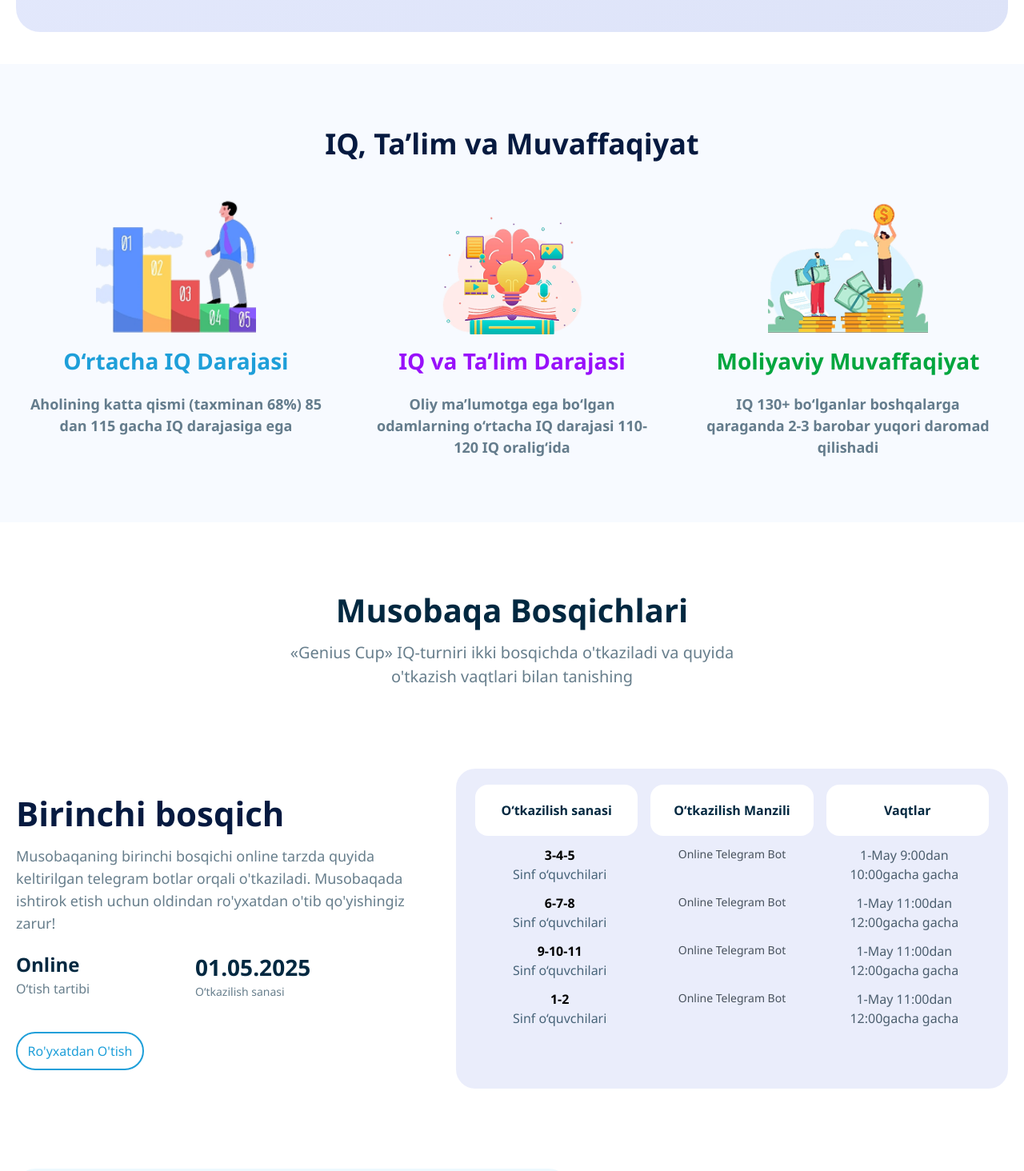
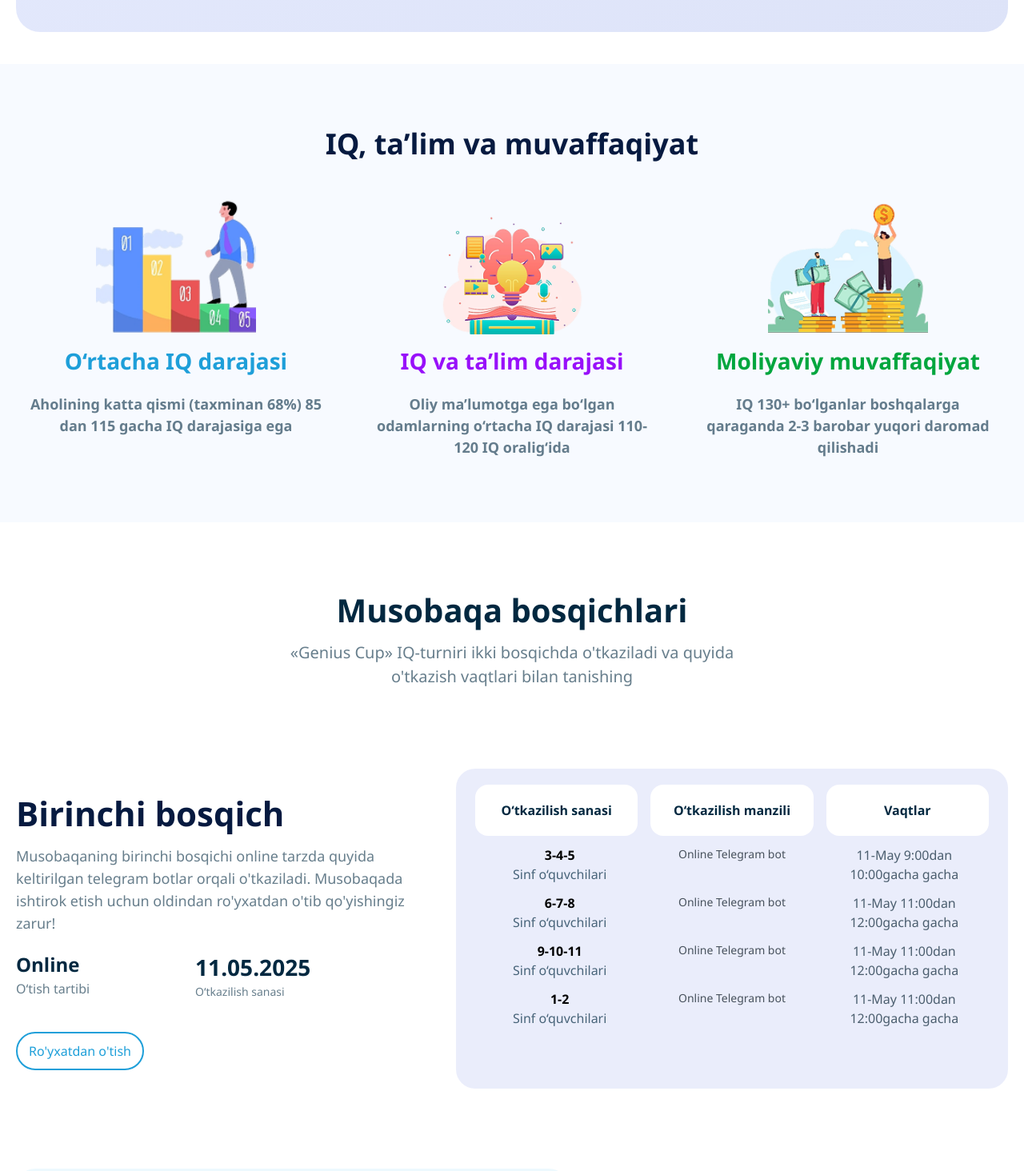
Before and after one commit to alienorar/Genius-Cup-full, a React (Vite) app: page / in a window 1280 px wide. Shown: the part 1330-2794 px from the top of the page at 80% size. Built offline with nearby package versions, Linux system fonts and the light colour scheme.

Commit message:
mistakes fixed

```diff
--- a/src/components/footer/index.tsx
+++ b/src/components/footer/index.tsx
@@ -19,7 +19,7 @@ const Footer: React.FC = () => {
               rel="noopener noreferrer"
               className="relative z-10"
             >
-              Ro'yxatdan O'tish
+              Ro'yxatdan o'tish
             </a>
           </button>
         </div>
--- a/src/components/header/index.tsx
+++ b/src/components/header/index.tsx
@@ -46,7 +46,7 @@ const Header = () => {
 
                     <button className="relative h-12 w-40 overflow-hidden border bg-gradient-to-br rounded-[30px] from-sky-400 to-purple-700 text-white transition-all before:absolute before:right-0 before:top-0 before:h-12 before:w-6 before:translate-x-12 before:rotate-6 before:bg-white before:opacity-10 before:duration-700 hover:before:-translate-x-40">
                         <a href="https://t.me/Genius_cup_bot" target="_blank" rel="noopener noreferrer" className="relative z-10">
-                            Ro'yxatdan O'tish
+                            Ro'yxatdan o'tish
                         </a>
                     </button>
                 </div>
@@ -73,7 +73,7 @@ const Header = () => {
                         </Link>
                     ))}
                     <a href="https://t.me/Genius_cup_bot" target="_blank" rel="noopener noreferrer" className="text-white bg-gradient-to-br from-sky-400 to-purple-700 rounded-[30px] px-6 py-2">
-                        Ro'yxatdan O'tish
+                        Ro'yxatdan o'tish
                     </a>
                 </div>
             </nav>
--- a/src/modules/home/index.tsx
+++ b/src/modules/home/index.tsx
@@ -20,21 +20,21 @@ const Index = () => {
 
   const iqData = [
     {
-      title: "O‘rtacha IQ Darajasi",
+      title: "O‘rtacha IQ darajasi",
       description:
         " Aholining katta qismi (taxminan 68%) 85 dan 115 gacha IQ darajasiga ega",
       imgSrc: AverageIq,
       color: "text-[#1E9FD9]",
     },
     {
-      title: "IQ va Ta’lim Darajasi",
+      title: "IQ va ta’lim darajasi",
       description:
         "Oliy ma’lumotga ega bo‘lgan odamlarning o‘rtacha IQ darajasi 110-120 IQ oralig‘ida",
       imgSrc: KnowledgeIq,
       color: "text-purple-600",
     },
     {
-      title: "Moliyaviy Muvaffaqiyat",
+      title: "Moliyaviy muvaffaqiyat",
       description:
         "IQ 130+ bo‘lganlar boshqalarga qaraganda 2-3 barobar yuqori daromad qilishadi",
       imgSrc: FinanceIq,
@@ -48,7 +48,7 @@ const Index = () => {
       description:
         "Musobaqaning birinchi bosqichi online tarzda quyida keltirilgan telegram botlar orqali o'tkaziladi. Musobaqada ishtirok etish uchun oldindan ro'yxatdan o'tib qo'yishingiz zarur!",
       type: "Online",
-      date: "01.05.2025",
+      date: "11.05.2025",
       buttonText: "Ro‘yxatdan o‘tish",
       bgColor: "bg-white",
     },
@@ -57,23 +57,23 @@ const Index = () => {
       description:
         "Musobaqaning ikkinchi bosqichi offline tarzda o'tkaziladi. Musobaqada ishtirok etish uchun oldindan ro'yxatdan o'tib qo'yishingiz zarur!",
       type: "Offline",
-      date: "15.05.2025",
+      date: "18.05.2025",
       buttonText: "Ro‘yxatdan o‘tish",
       bgColor: "bg-white",
     },
   ];
 
   const schedule = [
-    { grades: <span className="font-bold text-black block">3-4-5</span>, description: "Sinf o’quvchilari", location: <span className="font-bold text-black block">Online</span>, date: <span className="font-bold text-black block">1-may</span>, time: "9:00dan 10:00gacha" },
-    { grades: <span className="font-bold text-black block">6-7-8</span>, description: "Sinf o’quvchilari", location: <span className="font-bold text-black block">Online</span>, date: <span className="font-bold text-black block">1-may</span>, time: "11:00dan 12:00gacha" },
-    { grades: <span className="font-bold text-black block">9-10-11</span>, description: "Sinf o’quvchilari", location: <span className="font-bold text-black block">Online</span>, date: <span className="font-bold text-black block">1-may</span>, time: "11:00dan 12:00gacha" },
-    { grades: <span className="font-bold text-black block">1-2</span>, description: "Bosqich akademik litsey talabalari", location: <span className="font-bold text-black block">Online</span>, date: <span className="font-bold text-black block">1-may</span>, time: "11:00dan 12:00gacha" },
+    { grades: <span className="font-bold text-black block">3-4-5</span>, description: "Sinf o’quvchilari", location: <span className="font-bold text-black block">Online</span>, date: <span className="font-bold text-black block">11-may</span>, time: "9:00dan 10:00gacha" },
+    { grades: <span className="font-bold text-black block">6-7-8</span>, description: "Sinf o’quvchilari", location: <span className="font-bold text-black block">Online</span>, date: <span className="font-bold text-black block">11-may</span>, time: "11:00dan 12:00gacha" },
+    { grades: <span className="font-bold text-black block">9-10-11</span>, description: "Sinf o’quvchilari", location: <span className="font-bold text-black block">Online</span>, date: <span className="font-bold text-black block">11-may</span>, time: "11:00dan 12:00gacha" },
+    { grades: <span className="font-bold text-black block">1-2</span>, description: "Bosqich akademik litsey talabalari", location: <span className="font-bold text-black block">Online</span>, date: <span className="font-bold text-black block">11-may</span>, time: "11:00dan 12:00gacha" },
   ];
 
   const organizers = [
 
     {
-      name: "Osiyo Texnologiyalar Universiteti",
+      name: "Osiyo texnologiyalar universiteti",
       logo: OtuLogo,
       link: "https://www.otu-edu.uz",
     },
@@ -83,7 +83,7 @@ const Index = () => {
     {
       id: 1,
       date: "May 15, 2024",
-      title: " Intellekt, Strategiya, Muvaffaqiyat",
+      title: " Intellekt, strategiya, muvaffaqiyat",
       description:
         "Ko‘pchilik IQ darajasi yuqori bo‘lgan odamlar hayotda doimo ustunlikka ega deb o‘ylaydi. Lekin haqiqat shuki, faqat aqlning o‘zi yetarli emas..",
       image: NewsSt,
@@ -92,7 +92,7 @@ const Index = () => {
     {
       id: 2,
       date: "May 15, 2024",
-      title: "Iqtidor yoki Mashq Natijasi",
+      title: "Iqtidor yoki mashq natijasi",
       description:
         "IQ – insonning aqliy qobiliyatini o‘lchovchi ko‘rsatkich. U tug‘ma iqtidor  yoki mashq orqali rivojlantirish mumkin bo‘lgan qobiliyatmi?",
       image: NewsNd,
@@ -101,7 +101,7 @@ const Index = () => {
     {
       id: 3,
       date: "May 15, 2024",
-      title: "Mantiq, Hayotiy qarorlar, O‘rganish",
+      title: "Mantiq, hayotiy qarorlar, o‘rganish",
       description:
         " Tadqiqotlar shuni ko‘rsatadiki, doimiy ravishda mantiqiy masalalar va jumboqlar yechish IQ darajasining oshishiga olib keladi.",
       image: NewsRd,
@@ -134,7 +134,7 @@ const Index = () => {
             <img src={Arrow} alt="arrow icon" className="block md:hidden h-[100px] w-[100px] -rotate-45" />
             <button className="relative h-12 w-40 overflow-hidden border-[2px] border-[#1E9FD9] text-[16px] rounded-[30px] text-[#1E9FD9] font-[500] poppin  transition-all duration-200 before:absolute before:bottom-0 before:left-0 before:right-0 before:top-0 before:m-auto before:h-0 before:w-0 before:rounded-sm before:bg-[#1E9FD9] before:duration-300 before:ease-out hover:text-white hover:shadow-[#1E9FD9] hover:before:h-40 hover:before:w-40 hover:before:opacity-80">
               <a href="https://t.me/Genius_cup_bot" target="_blank" rel="noopener noreferrer" className="relative z-10">
-                Ro'yxatdan O'tish
+                Ro'yxatdan o'tish
               </a>
             </button>
             <img src={BlueSpot} alt="Blue spot" className="block md:hidden h-[100px] w-[100px] object-none " /></div>
@@ -164,7 +164,7 @@ const Index = () => {
                   IQ darajangiz – bu sizning fikrlash tezligingiz, muammolarni hal qilish qobiliyatingiz
                   va intellektual salohiyatingizning kaliti. O‘z imkoniyatlaringizni kashf eting, yangi
                   bilimlar bilan ongingizni charxlang va har kuni o‘zingizning eng yaxshi versiyangiz bo‘lishga
-                  intiling! Aql-u idrokingizni sinang – siz doim o‘ylaganingizdan ham aqilliroqsiz!
+                  intiling! Aql-u idrokingizni sinang – siz doim o‘ylaganingizdan ham aqlliroqsiz!
                 </p>
 
                 {/* Floating Images */}
@@ -193,7 +193,7 @@ const Index = () => {
           <div className="text-center">
             {/* Section Title */}
             <h2 className="text-[#061A40]  md:text-4xl font-bold">
-              IQ, Ta’lim va Muvaffaqiyat
+              IQ, ta’lim va muvaffaqiyat
             </h2>
 
             {/* Three Card Sections */}
@@ -224,7 +224,7 @@ const Index = () => {
       <section className="custom-container ">
         <div className=" lg:py-10  poppin ">
           <div>  <h2 className="lg:text-[40px] md:text-[36px] text-[30px] font-bold text-center text-[#012840] pb-2 ">
-            Musobaqa Bosqichlari
+            Musobaqa bosqichlari
           </h2>
             <p className="text-center text-[#01284099] text-[20px] lg:mb-[100px] mb-0 lg:w-[600px] flex items-center justify-between mx-auto">
               «Genius Cup» IQ-turniri ikki bosqichda o'tkaziladi va quyida o'tkazish
@@ -252,21 +252,21 @@ const Index = () => {
                 </div>
                 <button className="relative mt-8 h-12 w-40 overflow-hidden border-[2px] border-[#1E9FD9] text-[16px] rounded-[30px] text-[#1E9FD9] font-[500] poppin  transition-all duration-200 before:absolute before:bottom-0 before:left-0 before:right-0 before:top-0 before:m-auto before:h-0 before:w-0 before:rounded-sm before:bg-[#1E9FD9] before:duration-300 before:ease-out hover:text-white hover:shadow-[#1E9FD9] hover:before:h-40 hover:before:w-40 hover:before:opacity-80">
                   <a href="https://t.me/Genius_cup_bot" target="_blank" rel="noopener noreferrer" className="relative z-10">
-                    Ro'yxatdan O'tish
+                    Ro'yxatdan o'tish
                   </a>
                 </button>
               </div>
               <div className={`${index % 2 === 0 ? "bg-[#DCE1F899]" : "bg-[#E2F6FD99]"} px-6 py-5 xl:h-[400px]  rounded-3xl mx-auto poppin`}>
                 <div className="grid text-[#012840] grid-cols-2 lg:grid-cols-3 gap-4 text-center font-semibold">
                   <span className="bg-white rounded-2xl md:px-4 md:py-5 py-3 px-3">O‘tkazilish sanasi</span>
-                  <span className="bg-white rounded-2xl md:px-4 md:py-5 py-3 px-3 hidden lg:block">O‘tkazilish Manzili</span>
+                  <span className="bg-white rounded-2xl md:px-4 md:py-5 py-3 px-3 hidden lg:block">O‘tkazilish manzili</span>
                   <span className="bg-white rounded-2xl md:px-4 md:py-5 py-3 px-3">Vaqtlar</span>
                 </div>
                 {schedule.map((item, i) => (
                   <div key={i} className="grid grid-cols-2 lg:grid-cols-3 gap-5 px-2 text-center mt-3">
                     <span className="text-[#012840B2] font-[500] text-[16px] md:px-3   px-3">{item.grades} Sinf o‘quvchilari</span>
-                    <span className="hidden lg:block text-[#010f18b2] font-[500] text-[14px] md:px-3   px-3">{index === 0 ? "Online Telegram Bot " : "Offline Osiyo Texnologiyalar Universiteti "}</span>
-                    <span className="text-[#062030b2] font-[500] text-[16px] md:px-3  px-3">{index === 0 ? "1-May " : "15-May "} {item.time} gacha</span>
+                    <span className="hidden lg:block text-[#010f18b2] font-[500] text-[14px] md:px-3   px-3">{index === 0 ? "Online Telegram bot " : "Offline Osiyo texnologiyalar universiteti "}</span>
+                    <span className="text-[#062030b2] font-[500] text-[16px] md:px-3  px-3">{index === 0 ? "11-May " : "18-May "} {item.time} gacha</span>
                   </div>
                 ))}
               </div>
@@ -310,10 +310,10 @@ const Index = () => {
       <section className="custom-container">
         <div className="flex justify-between flex-col md:flex-row items-center py-4">
           <div>
-            <h2 className="text-[32px] font-semibold poppin text-center md:text-start">So’nggi Yangiliklar</h2>
+            <h2 className="text-[32px] font-semibold poppin text-center md:text-start">So’nggi yangiliklar</h2>
             <p className="text-[18px] text-center md:text-start py-2 font-[300] poppin lg:w-[600px] text-[#01284099]">
               «Genius Cup» IQ-turniri ikki bosqichda o‘tkaziladi va quyida o‘tkazish
-              vaqtlari bilan tanishing
+              vaqtlari bilan tanishing:
             </p>
           </div>
           <button className="relative h-12 w-40 overflow-hidden border bg-gradient-to-br rounded-[30px] from-sky-600 to-blue-800 text-white transition-all before:absolute before:right-0 before:top-0 before:h-12 before:w-6 before:translate-x-12 before:rotate-6 before:bg-white before:opacity-10 before:duration-700 hover:before:-translate-x-40">
--- a/src/modules/maqolalar/index.tsx
+++ b/src/modules/maqolalar/index.tsx
@@ -16,7 +16,7 @@ const newsData = [
   {
     id: 2,
     date: "May 15, 2024",
-    title: "IQ: Tug‘ma Iqtidor yoki Mashq Natijasi",
+    title: "IQ: Tug‘ma iqtidor yoki mashq natijasi",
     description:
       "IQ – insonning aqliy qobiliyatini o‘lchovchi ko‘rsatkich. U tug‘ma iqtidor  yoki mashq orqali rivojlantirish mumkin bo‘lgan qobiliyatmi?",
     image: NewsNd,
@@ -25,7 +25,7 @@ const newsData = [
   {
     id: 3,
     date: "May 15, 2024",
-    title: "Mantiq, Hayotiy qarorlar, O‘rganish",
+    title: "Mantiq, hayotiy qarorlar, o‘rganish",
     description:
       " Tadqiqotlar shuni ko‘rsatadiki, doimiy ravishda mantiqiy masalalar va jumboqlar yechish IQ darajasining oshishiga olib keladi.",
     image: NewsRd,
@@ -50,7 +50,7 @@ const NewsSection: React.FC = () => {
 
         {/* Main Heading - "Yangilik va Maqolalar" */}
         <h2 className="text-2xl sm:text-3xl md:text-[40px] font-semibold poppin text-black">
-          Yangilik va Maqolalar
+          Yangilik va maqolalar
         </h2>
 
 
--- a/src/modules/savollar/index.tsx
+++ b/src/modules/savollar/index.tsx
@@ -20,7 +20,7 @@ const faqData = {
     },
     {
       savol: "Test qanday baholanadi?",
-      javob: "Har bir to‘g‘ri javob 5 ball, maksimum 100 ball. Bir xil ballda testni tezroq tugatgan ustunlik qiladi."
+      javob: "Har bir to‘g‘ri javob 5 ball, maksimum 100 ball. Bir xil ballda testni tezroq tugatgan ishtirokchi ustunlik qiladi."
     },
     {
       savol: "Birinchi bosqichda qancha vaqt beriladi?",
--- a/src/modules/single-maqola/index.tsx
+++ b/src/modules/single-maqola/index.tsx
@@ -9,9 +9,9 @@ const newsData = [
   {
     id: 1,
     date: "May 15, 2024",
-    title: "Intellekt, Strategiya, Muvaffaqiyat",
+    title: "Intellekt, strategiya, muvaffaqiyat",
     description:
-      "Ko'pchilik IQ darajasi yuqori bo'lgan odamlar hayotda doimo ustunlikka ega deb o'ylaydi. Lekin haqiqat shuki, faqat aqlning o'zi yetarli emas..",
+      "Ko'pchilik IQ darajasi yuqori bo'lgan odamlar hayotda doimo ustunlikka ega deb o'ylaydi. Lekin haqiqat shuki, faqat aqlning o'zi yetarli emas.",
     fullContent: `
       <p>Ko'pchilik IQ darajasi yuqori bo'lgan odamlar hayotda doimo ustunlikka ega deb o'ylaydi. Lekin haqiqat shuki, faqat aqlning o'zi yetarli emas. Hayotda muvaffaqiyat qozonish uchun intellekt bilan birga strategik fikrlash, ijodkorlik va hissiy aqllilik ham muhim rol o'ynaydi.</p>
       <p>Yangi tadqiqotlar shuni ko'rsatadiki, yuqori IQga ega bo'lish har doim ham katta muvaffaqiyatlar bilan bog'liq emas. Buning o'rniga, "amaliy aql" deb ataladigan qobiliyat - ya'ni bilimlarni amaliyotda qo'llash, muammolarni hal qilish va munosabatlarni boshqarish ko'nikmalari ko'proq muhim bo'lishi mumkin.</p>
@@ -23,7 +23,7 @@ const newsData = [
   {
     id: 2,
     date: "May 15, 2024",
-    title: "IQ: Tug'ma Iqtidor yoki Mashq Natijasi",
+    title: "IQ: Tug'ma iqtidor yoki mashq natijasi",
     description:
       "IQ – insonning aqliy qobiliyatini o'lchovchi ko'rsatkich. U tug'ma iqtidor yoki mashq orqali rivojlantirish mumkin bo'lgan qobiliyatmi?",
     fullContent: `
@@ -37,7 +37,7 @@ const newsData = [
   {
     id: 3,
     date: "May 15, 2024",
-    title: "Mantiq, Hayotiy qarorlar, O'rganish",
+    title: "Mantiq, hayotiy qarorlar, o'rganish",
     description:
       "Tadqiqotlar shuni ko'rsatadiki, doimiy ravishda mantiqiy masalalar va jumboqlar yechish IQ darajasining oshishiga olib keladi.",
     fullContent: `
@@ -80,7 +80,7 @@ const NewsDetailPage: React.FC = () => {
         className="mb-8 text-center poppin"
       >
         <h2 className="text-2xl sm:text-3xl md:text-[40px] font-semibold poppin text-black">
-          Yangilik va Maqolalar
+          Yangilik va maqolalar
         </h2>
       </motion.div>
 
--- a/src/modules/sovrin/index.tsx
+++ b/src/modules/sovrin/index.tsx
@@ -47,12 +47,12 @@ const PrizeFundSection = () => {
           </h3>
           <p className="text-[#01284099] mt-4 text-[18px] poppin md:text-base text-center lg:text-start leading-relaxed lg:w-[543px]">
             Musobaqada eng yaxshi natijalarni ko'rsatgan ishtirokchilar nafaqat pul mukofotlari,
-            balki Osiyo Texnologiyalar Universitetida tahsil olish imkoniyatini qo'lga kiritadilar.
+            balki Osiyo texnologiyalar universitetida tahsil olish imkoniyatini qo'lga kiritadilar.
             9-11-sinf o'quvchilari uchun alohida grantlar ajratilgan.
           </p>
           <button className="relative mt-3.5 h-10 w-40 overflow-hidden border-[2px] border-[#1E9FD9] text-[16px] rounded-[30px] text-[#1E9FD9] font-[500] poppin transition-all duration-200 before:absolute before:bottom-0 before:left-0 before:right-0 before:top-0 before:m-auto before:h-0 before:w-0 before:rounded-sm before:bg-[#1E9FD9] before:duration-300 before:ease-out hover:text-white hover:shadow-[#1E9FD9] hover:before:h-40 hover:before:w-40 hover:before:opacity-80">
             <a href="https://t.me/Genius_cup_bot" target="_blank" rel="noopener noreferrer" className="relative z-10">
-              Ro'yxatdan O'tish
+              Ro'yxatdan o'tish
             </a>
           </button>
         </motion.div>
@@ -103,7 +103,7 @@ const PrizeFundSection = () => {
         </p>
         <p className="lg:text-[20px] text-[18px] md:text-base font-semibold text-center lg:text-start">
           Uchinchi guruh (9-11-sinflar) ishtirokchilarining eng yuqori ball to'plagan 10 nafari Osiyo
-          Texnologiyalar universitetida bir yil bepul o'qish imkoniyatini qo'lga kiritadi.
+          texnologiyalar universitetida bir yil bepul o'qish imkoniyatini qo'lga kiritadi.
         </p>
       </section>
     </>
```
Also changed, not shown: src/modules/nizom/index.tsx (+7 -7 lines), 1 other file (tests, documents, lock files or other folders).
